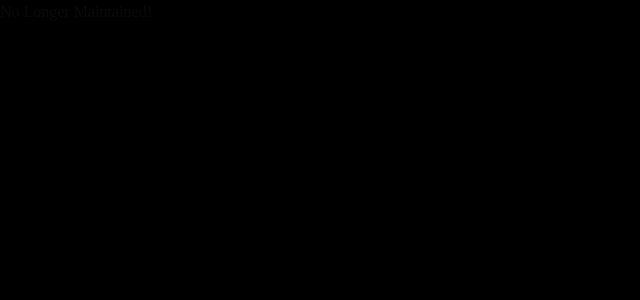
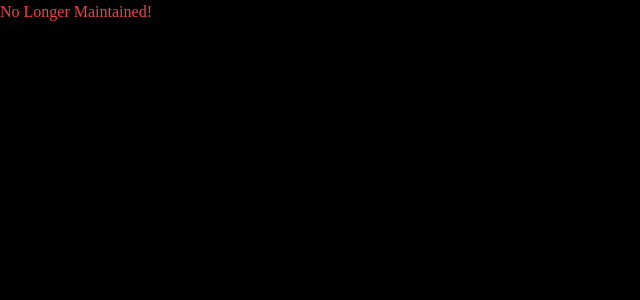
Before and after one commit to Zain-ul-din/game-account-website, a Next.js app: page / in a window 1280 px wide. Shown: the top 300 px of the page, without its empty margins (0-640 px from the left). Built offline with nearby package versions, Linux system fonts and the light colour scheme.

Commit message:
Update layout.tsx

```diff
--- a/src/app/layout.tsx
+++ b/src/app/layout.tsx
@@ -35,7 +35,7 @@ export default function RootLayout({
 }>) {
   return <html>
     <body className="bg-black">
-      <p className="red.500">No Longer Maintained!</p>
+      <p className="text-red-500">No Longer Maintained!</p>
     </body>
   </html>
 
```
